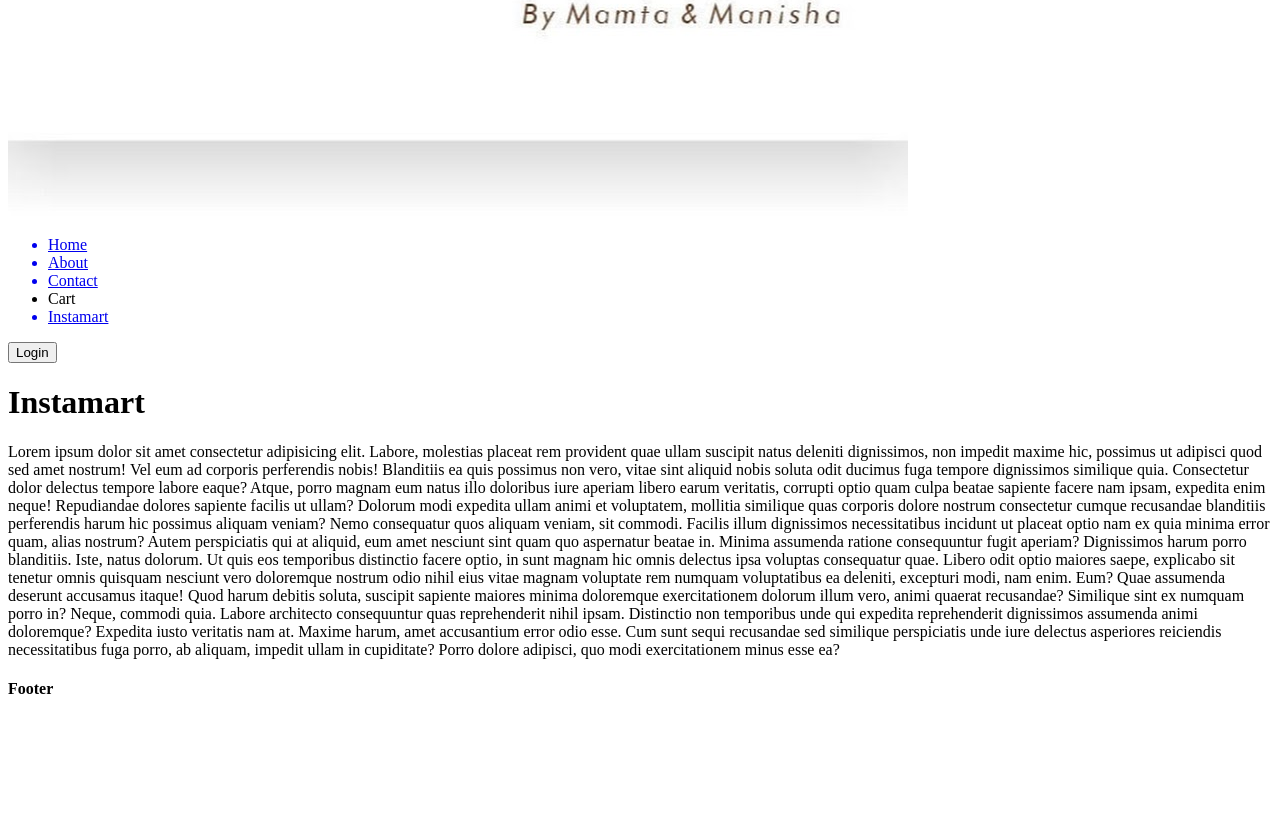
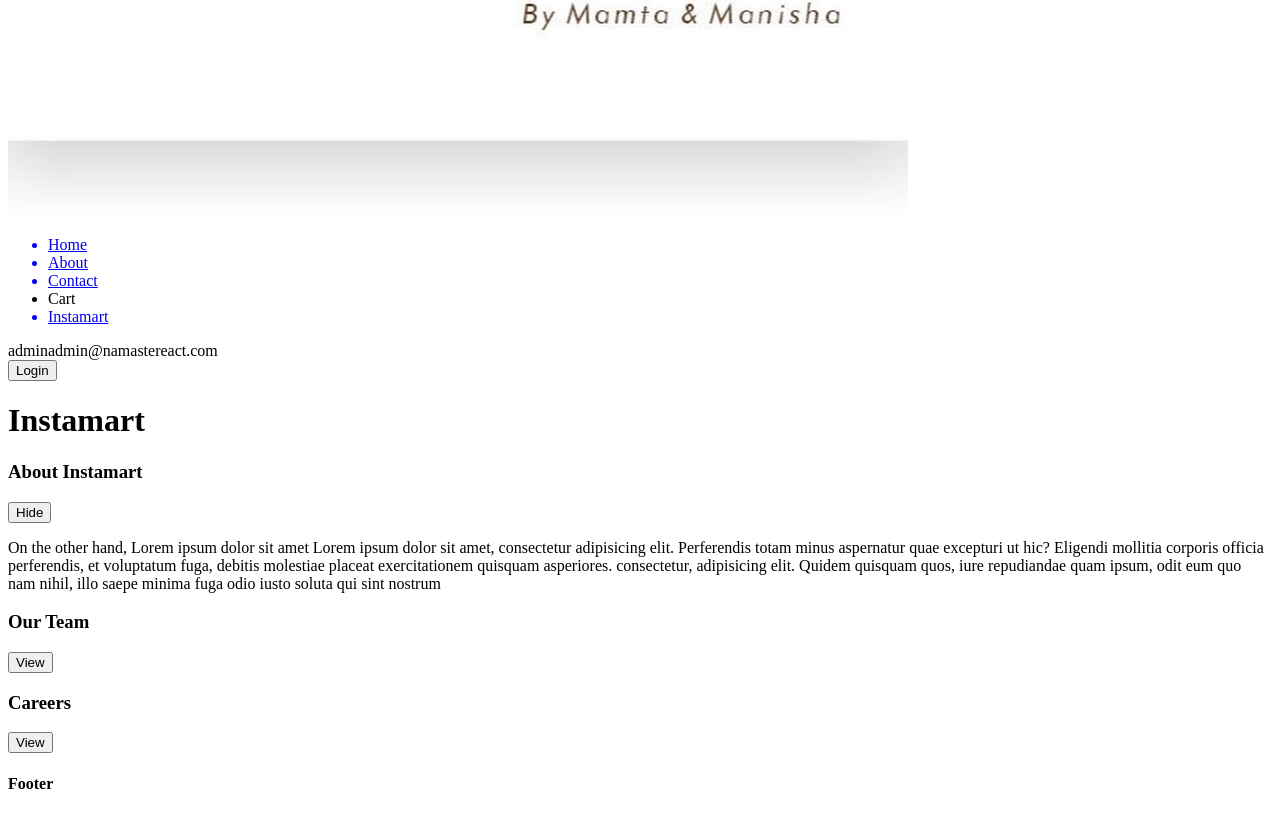
Before and after one commit to drajnish/namaste-react, a React app: page /instamart in a window 1280 px wide. Shown: the part 692-1506 px from the top of the page. Before the commit the page ends 1411 px from the top, so only its background shows below. Built offline with nearby package versions, Linux system fonts and the light colour scheme; the HTML template or start-up script is replaced by a standard one.

Commit message:
context added

```diff
--- a/src/App.js
+++ b/src/App.js
@@ -1,4 +1,4 @@
-import React, { lazy, Suspense } from 'react';
+import React, { lazy, Suspense, useContext, useState } from 'react';
 import ReactDOM from 'react-dom/client';
 
 import Header from './components/Header';
@@ -10,17 +10,26 @@ import Profile from './components/Profile';
 import RestaurantMenu from './components/RestaurantMenu';
 import Error from './components/Error';
 
+import UserContext from './utils/UserContext';
+
 const Instamart = lazy(() => import('./components/Instamart'));
 
 import { createBrowserRouter, RouterProvider, Outlet } from 'react-router-dom';
 import Shimmer from './components/Shimmer';
 
 const AppLayout = () => {
+  const [user, setUser] = useState({
+    name: 'admin',
+    email: 'admin@namastereact.com',
+  });
+
   return (
     <>
-      <Header />
-      <Outlet />
-      <Footer />
+      <UserContext.Provider value={{ user: user, setUser: setUser }}>
+        <Header />
+        <Outlet />
+        <Footer />
+      </UserContext.Provider>
     </>
   );
 };
--- a/src/components/About.js
+++ b/src/components/About.js
@@ -1,6 +1,7 @@
 import React from 'react';
 import Profile from './Profile';
 import ProfileClassComp from './ProfileClass';
+import UserContext from '../utils/UserContext';
 
 class About extends React.Component {
   constructor(props) {
@@ -21,6 +22,15 @@ class About extends React.Component {
         <p>
           This is the Namaste React Live Course Chapter 07 - Finding the path
         </p>
+
+        <UserContext.Consumer>
+          {({ user }) => (
+            <h4 className="font-bold text-3xl m-2 p-2">
+              {user.name}- {user.email}
+            </h4>
+          )}
+        </UserContext.Consumer>
+
         <Profile name={'Rajnish Deshmukh'} />
         <ProfileClassComp name={'React'} />
       </div>
--- a/src/components/Body.js
+++ b/src/components/Body.js
@@ -1,16 +1,19 @@
-import { useState, useEffect } from 'react';
+import { useState, useContext } from 'react';
 import { Link } from 'react-router-dom';
 
 import RestaurantCard from './RestaurantCard';
 import Shimmer from './Shimmer';
 import { filterData } from '../utils/helper';
 import useRestaurant from '../utils/useRestaurant';
+import UserContext from '../utils/UserContext';
 
 const Body = () => {
   const [allRestaurants, setAllRestaurants] = useState([]);
   const [filteredRestaurants, setFilteredRestaurants] = useState([]);
 
   const [searchText, setSearchText] = useState('');
+
+  const { user, setUser } = useContext(UserContext);
 
   useRestaurant(setAllRestaurants, setFilteredRestaurants);
 
@@ -38,6 +41,21 @@ const Body = () => {
         >
           Search
         </button>
+
+        <input
+          type="text"
+          className="p-1"
+          name="context"
+          value={user.name}
+          onChange={(e) => setUser({ ...user, name: e.target.value })}
+        />
+        <input
+          type="text"
+          className="p-1"
+          name="context"
+          value={user.email}
+          onChange={(e) => setUser({ ...user, email: e.target.value })}
+        />
       </div>
       <div className="flex flex-wrap justify-center">
         {filteredRestaurants?.length === 0 ? (
--- a/src/components/Header.js
+++ b/src/components/Header.js
@@ -1,8 +1,9 @@
-import { useState } from 'react';
+import { useState, useContext } from 'react';
 import { Link } from 'react-router-dom';
 import IMG_LOGO from '../assets/img/logo.jpg';
 
 import useOnline from '../utils/useOnline';
+import UserContext from '../utils/UserContext';
 
 const Title = () => (
   <Link to="/">
@@ -14,6 +15,7 @@ const Header = () => {
   const [isLoggedIn, setIsLoggedIn] = useState(false);
 
   const isOnline = useOnline();
+  const { user } = useContext(UserContext);
 
   return (
     <div className="flex justify-between bg-pink-50 shadow-lg">
@@ -34,6 +36,8 @@ const Header = () => {
             <li className="px-2">Instamart</li>
           </Link>
         </ul>
+        <span className="px-2">{user.name}</span>
+        <span className="px-2">{user.email}</span>
       </div>
       {isOnline ? '' : 'Looks like you are offline.'}
 
--- a/src/components/Instamart.js
+++ b/src/components/Instamart.js
@@ -1,42 +1,67 @@
+import { useState } from 'react';
+
+const Section = ({ title, description, isVisible, setIsVisible }) => {
+  return (
+    <div className="border border-black p-2 m-2">
+      <h3 className="font-bold text-xl">{title}</h3>
+      {isVisible ? (
+        <>
+          <button
+            onClick={() => setIsVisible()}
+            className="cursor-pointer underline"
+          >
+            Hide
+          </button>
+          <p>{description}</p>
+        </>
+      ) : (
+        <button
+          onClick={() => setIsVisible()}
+          className="cursor-pointer underline"
+        >
+          View
+        </button>
+      )}
+    </div>
+  );
+};
+
 const Instamart = () => {
+  const [visibleSection, setVisibleSection] = useState('about');
   return (
-    <>
-      <h1>Instamart</h1>
-      <p>
-        Lorem ipsum dolor sit amet consectetur adipisicing elit. Labore,
-        molestias placeat rem provident quae ullam suscipit natus deleniti
-        dignissimos, non impedit maxime hic, possimus ut adipisci quod sed amet
-        nostrum! Vel eum ad corporis perferendis nobis! Blanditiis ea quis
-        possimus non vero, vitae sint aliquid nobis soluta odit ducimus fuga
-        tempore dignissimos similique quia. Consectetur dolor delectus tempore
-        labore eaque? Atque, porro magnam eum natus illo doloribus iure aperiam
-        libero earum veritatis, corrupti optio quam culpa beatae sapiente facere
-        nam ipsam, expedita enim neque! Repudiandae dolores sapiente facilis ut
-        ullam? Dolorum modi expedita ullam animi et voluptatem, mollitia
-        similique quas corporis dolore nostrum consectetur cumque recusandae
-        blanditiis perferendis harum hic possimus aliquam veniam? Nemo
-        consequatur quos aliquam veniam, sit commodi. Facilis illum dignissimos
-        necessitatibus incidunt ut placeat optio nam ex quia minima error quam,
-        alias nostrum? Autem perspiciatis qui at aliquid, eum amet nesciunt sint
-        quam quo aspernatur beatae in. Minima assumenda ratione consequuntur
-        fugit aperiam? Dignissimos harum porro blanditiis. Iste, natus dolorum.
-        Ut quis eos temporibus distinctio facere optio, in sunt magnam hic omnis
-        delectus ipsa voluptas consequatur quae. Libero odit optio maiores
-        saepe, explicabo sit tenetur omnis quisquam nesciunt vero doloremque
-        nostrum odio nihil eius vitae magnam voluptate rem numquam voluptatibus
-        ea deleniti, excepturi modi, nam enim. Eum? Quae assumenda deserunt
-        accusamus itaque! Quod harum debitis soluta, suscipit sapiente maiores
-        minima doloremque exercitationem dolorum illum vero, animi quaerat
-        recusandae? Similique sint ex numquam porro in? Neque, commodi quia.
-        Labore architecto consequuntur quas reprehenderit nihil ipsam.
-        Distinctio non temporibus unde qui expedita reprehenderit dignissimos
-        assumenda animi doloremque? Expedita iusto veritatis nam at. Maxime
-        harum, amet accusantium error odio esse. Cum sunt sequi recusandae sed
-        similique perspiciatis unde iure delectus asperiores reiciendis
-        necessitatibus fuga porro, ab aliquam, impedit ullam in cupiditate?
-        Porro dolore adipisci, quo modi exercitationem minus esse ea?
-      </p>
-    </>
+    <div>
+      <h1 className="text-3xl p-2 m-2 font-bold">Instamart</h1>
+      <Section
+        title={'About Instamart'}
+        description={
+          'On the other hand, Lorem ipsum dolor sit amet Lorem ipsum dolor sit amet, consectetur adipisicing elit. Perferendis totam minus aspernatur quae excepturi ut hic? Eligendi mollitia corporis officia perferendis, et voluptatum fuga, debitis molestiae placeat exercitationem quisquam asperiores. consectetur, adipisicing elit. Quidem quisquam quos, iure repudiandae quam ipsum, odit eum quo nam nihil, illo saepe minima fuga odio iusto soluta qui sint nostrum'
+        }
+        isVisible={visibleSection === 'about'}
+        setIsVisible={() =>
+          setVisibleSection(visibleSection === 'about' ? '' : 'about')
+        }
+      />
+      <Section
+        title={'Our Team'}
+        description={
+          'On the other hand, Lorem ipsum dolor sit amet consectetur, adipisicing elit. Quidem quisquam quos, iure repudiandae quam ipsum, odit eum quo nam nihil, illo saepe minima fuga odio iusto soluta qui sint nostrum Lorem ipsum dolor sit amet, consectetur adipisicing elit. Perferendis totam minus aspernatur quae excepturi ut hic? Eligendi mollitia corporis officia perferendis, et voluptatum fuga, debitis molestiae placeat exercitationem quisquam asperiores.'
+        }
+        isVisible={visibleSection === 'team'}
+        setIsVisible={() =>
+          setVisibleSection(visibleSection === 'team' ? '' : 'team')
+        }
+      />
+      <Section
+        title={'Careers'}
+        description={
+          'On the other hand, Lorem ipsum dolor sit amet consectetur, adipisicing elit. Quidem quisquam quos, iure repudiandae quam ipsum, odit eum quo nam nihil, illo saepe minima fuga odio iusto soluta qui sint nostrum Lorem ipsum dolor sit amet, consectetur adipisicing elit. Perferendis totam minus aspernatur quae excepturi ut hic? Eligendi mollitia corporis officia perferendis, et voluptatum fuga, debitis molestiae placeat exercitationem quisquam asperiores.'
+        }
+        isVisible={visibleSection === 'career'}
+        setIsVisible={() =>
+          setVisibleSection(visibleSection === 'career' ? '' : 'career')
+        }
+      />
+    </div>
   );
 };
 
--- /dev/null
+++ b/src/utils/UserContext.js
@@ -0,0 +1,10 @@
+import { createContext } from 'react';
+
+const UserContext = createContext({
+  user: {
+    name: 'Admin',
+    email: 'admin@namastereact.com',
+  },
+});
+
+export default UserContext;
```
